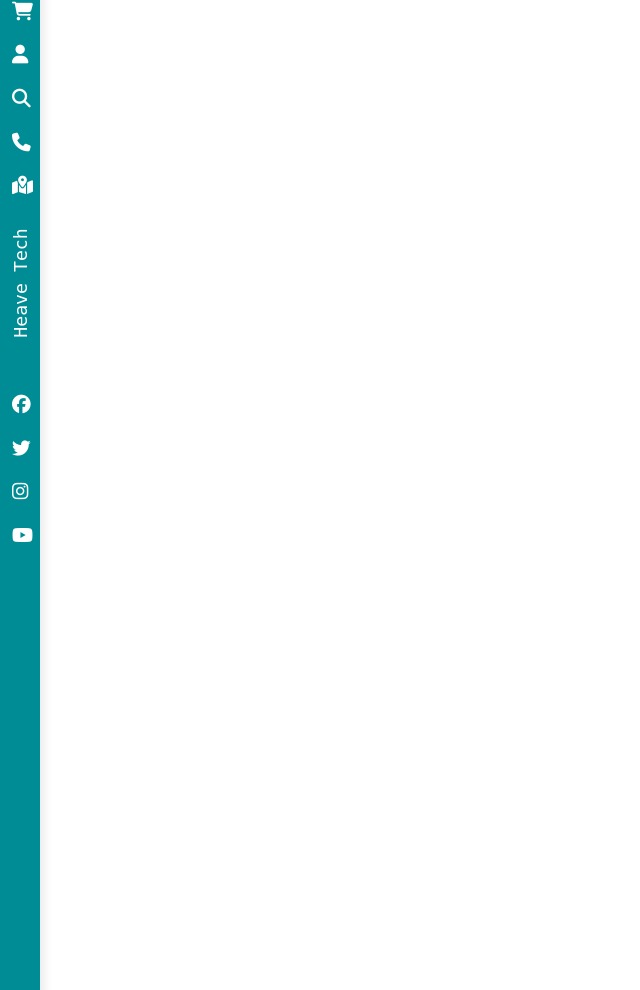
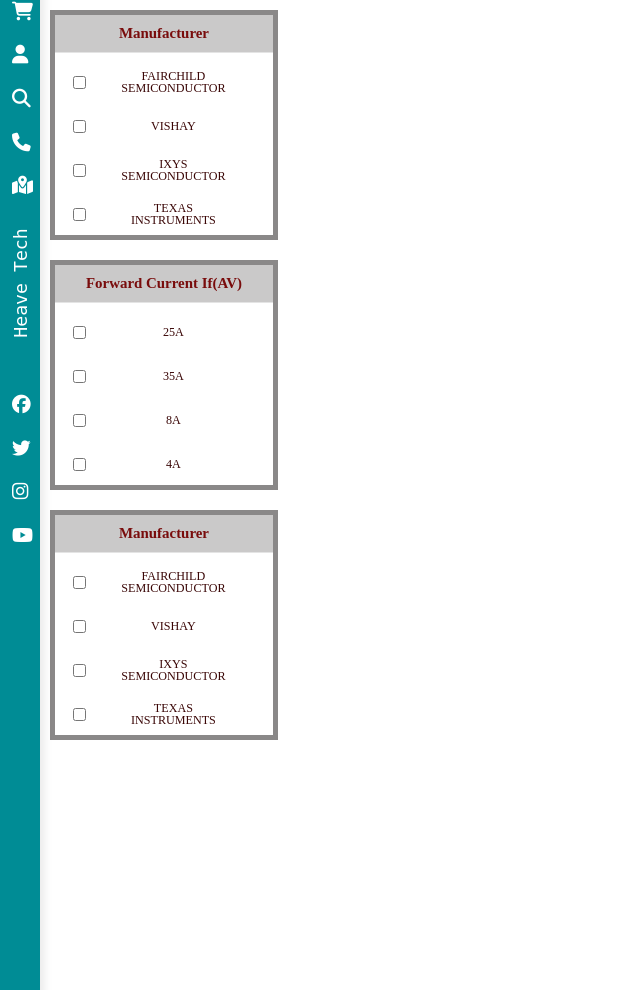
Before and after one commit to omarelewa21/Bricks, a PHP site: page / in a window 1280 px wide. Shown: the part 74-1064 px from the top of the page, without its empty margins (0-640 px from the left). Run offline with PHP 8.4, Linux system fonts and the light colour scheme; data that the repository does not hold is empty; some libraries are stand-ins or nearby versions; some web fonts are replaced.

Commit message:
Adding filter table (first release)

```diff
--- /dev/null
+++ b/Styles/filter.css
@@ -0,0 +1,61 @@
+.filter-container{
+    float: left;
+    width: 20%;
+
+}
+
+.filterCol{
+    display: flex;
+    height: 250px;
+}
+
+.filter-form{
+    width: 100%;
+    height: 100%;
+    display: flex;
+    padding: 10px;
+}
+
+.filter-box{
+    height: 100%;
+    width: 100%;
+    border: 5px solid rgb(138, 136, 136);
+    overflow-y: auto;
+
+}
+
+.filter-title{
+    background-color: #cac9c9;
+    font-weight: bold;
+    padding: 5%;
+    font-size: 80%;
+    border-bottom: 1px solid #e4e4e4;
+}
+
+.option-1{
+    display: flex;
+    margin: 15px;
+}
+
+.filter-attr{
+    width: 10%;
+}
+
+.att-name{
+    width: 90%;
+    font-size: 65%;
+    position: relative;
+}
+
+.att-name>span{
+    color: rgb(58, 6, 6);
+    position: absolute;
+    top: 50%;
+    left: 50%;
+    -ms-transform: translate(-50%, -50%);
+    transform: translate(-50%, -50%);
+}
+
+.box-title{
+    color: rgb(121, 12, 12);
+}
--- a/index.php
+++ b/index.php
@@ -19,6 +19,7 @@
     <?php include(D_TEMPLATE.'/vertical_navbar.php');?>
     <div class="body-container bg-light">
         <?php include(D_TEMPLATE.'/header.php');?>
+        <?php include(D_TEMPLATE.'/filter_table.php');?>
         <!-- Carousel Container-->
         <?php
             //if($debug['value'] == 1){include('widgets/debugger.php');}
@@ -41,6 +42,7 @@
             }
         ?>
     </div>
+
 </body>
 
 </html>
--- /dev/null
+++ b/template/filter_table.php
@@ -0,0 +1,297 @@
+<link rel="stylesheet" href="Styles/filter.css">
+
+<section class="filter-container">
+    <div class="filterCol">
+        <form class="filter-form">
+            <div class="filter-box">
+                <div class="filter-title">
+                    <span class="box-title">Manufacturer</span>
+                </div>
+
+                <div class="filter-options">
+                    <div class="option-1">
+                        <input class="filter-attr" type="checkbox" name="">
+
+                        <label class="att-name">
+                            <span>FAIRCHILD SEMICONDUCTOR</span>
+                        </label>
+                    </div>
+
+                    <div class="option-1">
+                        <input class="filter-attr" type="checkbox" name="">
+
+                        <label class="att-name">
+                            <span>VISHAY</span>
+                        </label>
+                    </div>
+
+                    <div class="option-1">
+                        <input class="filter-attr" type="checkbox" name="">
+
+                        <label class="att-name">
+                            <span>IXYS SEMICONDUCTOR</span>
+                        </label>
+                    </div>
+
+                    <div class="option-1">
+                        <input class="filter-attr" type="checkbox" name="">
+
+                        <label class="att-name">
+                            <span>TEXAS INSTRUMENTS</span>
+                        </label>
+                    </div>
+
+                    <div class="option-1">
+                        <input class="filter-attr" type="checkbox" name="">
+
+                        <label class="att-name">
+                            <span>TAIWAN SEMICONDUCTOR</span>
+                        </label>
+                    </div>
+
+                    <div class="option-1">
+                        <input class="filter-attr" type="checkbox" name="">
+
+                        <label class="att-name">
+                            <span>MULTICOMP</span>
+                        </label>
+                    </div>
+
+                    <div class="option-1">
+                        <input class="filter-attr" type="checkbox" name="">
+
+                        <label class="att-name">
+                            <span>CRYDOM </span>
+                        </label>
+                    </div>
+
+                    <div class="option-1">
+                        <input class="filter-attr" type="checkbox" name="">
+
+                        <label class="att-name">
+                            <span>NTE ELECTRONICS </span>
+                        </label>
+                    </div>
+
+                    <div class="option-1">
+                        <input class="filter-attr" type="checkbox" name="">
+
+                        <label class="att-name">
+                            <span>SEMIKRON </span>
+                        </label>
+                    </div>
+
+                    <div class="option-1">
+                        <input class="filter-attr" type="checkbox" name="">
+
+                        <label class="att-name">
+                            <span>DIODES INC</span>
+                        </label>
+                    </div>
+
+                </div>
+
+            </div>
+
+        </form>
+
+    </div>
+
+<!------------------------------------------------------------------------------------------------------------------------->
+
+    <div class="filterCol">
+        <form class="filter-form">
+            <div class="filter-box">
+                <div class="filter-title">
+                    <span class="box-title">Forward Current If(AV)</span>
+                </div>
+
+                <div class="filter-options">
+                    <div class="option-1">
+                        <input class="filter-attr" type="checkbox" name="">
+
+                        <label class="att-name">
+                            <span>25A</span>
+                        </label>
+                    </div>
+
+                    <div class="option-1">
+                        <input class="filter-attr" type="checkbox" name="">
+
+                        <label class="att-name">
+                            <span>35A</span>
+                        </label>
+                    </div>
+
+                    <div class="option-1">
+                        <input class="filter-attr" type="checkbox" name="">
+
+                        <label class="att-name">
+                            <span>8A</span>
+                        </label>
+                    </div>
+
+                    <div class="option-1">
+                        <input class="filter-attr" type="checkbox" name="">
+
+                        <label class="att-name">
+                            <span>4A</span>
+                        </label>
+                    </div>
+
+                    <div class="option-1">
+                        <input class="filter-attr" type="checkbox" name="">
+
+                        <label class="att-name">
+                            <span>20A</span>
+                        </label>
+                    </div>
+
+                    <div class="option-1">
+                        <input class="filter-attr" type="checkbox" name="">
+
+                        <label class="att-name">
+                            <span>12A</span>
+                        </label>
+                    </div>
+
+                    <div class="option-1">
+                        <input class="filter-attr" type="checkbox" name="">
+
+                        <label class="att-name">
+                            <span>3A </span>
+                        </label>
+                    </div>
+
+                    <div class="option-1">
+                        <input class="filter-attr" type="checkbox" name="">
+
+                        <label class="att-name">
+                            <span>500mA </span>
+                        </label>
+                    </div>
+
+                    <div class="option-1">
+                        <input class="filter-attr" type="checkbox" name="">
+
+                        <label class="att-name">
+                            <span>3.5A </span>
+                        </label>
+                    </div>
+
+                    <div class="option-1">
+                        <input class="filter-attr" type="checkbox" name="">
+
+                        <label class="att-name">
+                            <span>4A</span>
+                        </label>
+                    </div>
+
+                </div>
+
+            </div>
+
+        </form>
+
+    </div>
+
+    <!------------------------------------------------------------------------------------------------------------------------->
+
+    <div class="filterCol">
+        <form class="filter-form">
+            <div class="filter-box">
+                <div class="filter-title">
+                    <span class="box-title">Manufacturer</span>
+                </div>
+
+                <div class="filter-options">
+                    <div class="option-1">
+                        <input class="filter-attr" type="checkbox" name="">
+
+                        <label class="att-name">
+                            <span>FAIRCHILD SEMICONDUCTOR</span>
+                        </label>
+                    </div>
+
+                    <div class="option-1">
+                        <input class="filter-attr" type="checkbox" name="">
+
+                        <label class="att-name">
+                            <span>VISHAY</span>
+                        </label>
+                    </div>
+
+                    <div class="option-1">
+                        <input class="filter-attr" type="checkbox" name="">
+
+                        <label class="att-name">
+                            <span>IXYS SEMICONDUCTOR</span>
+                        </label>
+                    </div>
+
+                    <div class="option-1">
+                        <input class="filter-attr" type="checkbox" name="">
+
+                        <label class="att-name">
+                            <span>TEXAS INSTRUMENTS</span>
+                        </label>
+                    </div>
+
+                    <div class="option-1">
+                        <input class="filter-attr" type="checkbox" name="">
+
+                        <label class="att-name">
+                            <span>TAIWAN SEMICONDUCTOR</span>
+                        </label>
+                    </div>
+
+                    <div class="option-1">
+                        <input class="filter-attr" type="checkbox" name="">
+
+                        <label class="att-name">
+                            <span>MULTICOMP</span>
+                        </label>
+                    </div>
+
+                    <div class="option-1">
+                        <input class="filter-attr" type="checkbox" name="">
+
+                        <label class="att-name">
+                            <span>CRYDOM </span>
+                        </label>
+                    </div>
+
+                    <div class="option-1">
+                        <input class="filter-attr" type="checkbox" name="">
+
+                        <label class="att-name">
+                            <span>NTE ELECTRONICS </span>
+                        </label>
+                    </div>
+
+                    <div class="option-1">
+                        <input class="filter-attr" type="checkbox" name="">
+
+                        <label class="att-name">
+                            <span>SEMIKRON </span>
+                        </label>
+                    </div>
+
+                    <div class="option-1">
+                        <input class="filter-attr" type="checkbox" name="">
+
+                        <label class="att-name">
+                            <span>DIODES INC</span>
+                        </label>
+                    </div>
+
+                </div>
+
+            </div>
+
+        </form>
+
+    </div>
+
+
+</section>
--- a/template/header.php
+++ b/template/header.php
@@ -53,4 +53,5 @@
         </ul>
 
     </div>
+
 </nav>
```
Also changed, not shown: Styles/header.css (added, +17 -0 lines), template/header2.php (added, +75 -0 lines), config/css.php (line endings or trailing spaces), pics/Heave_logo.jpg (added).
